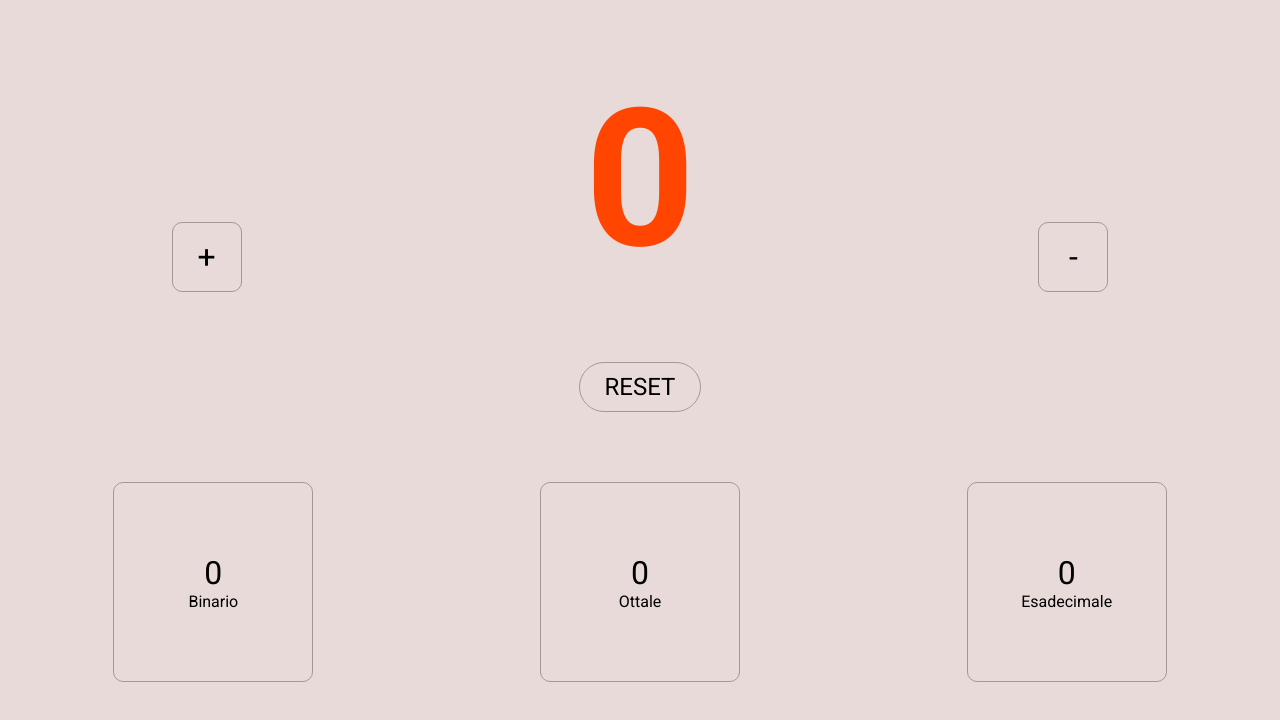
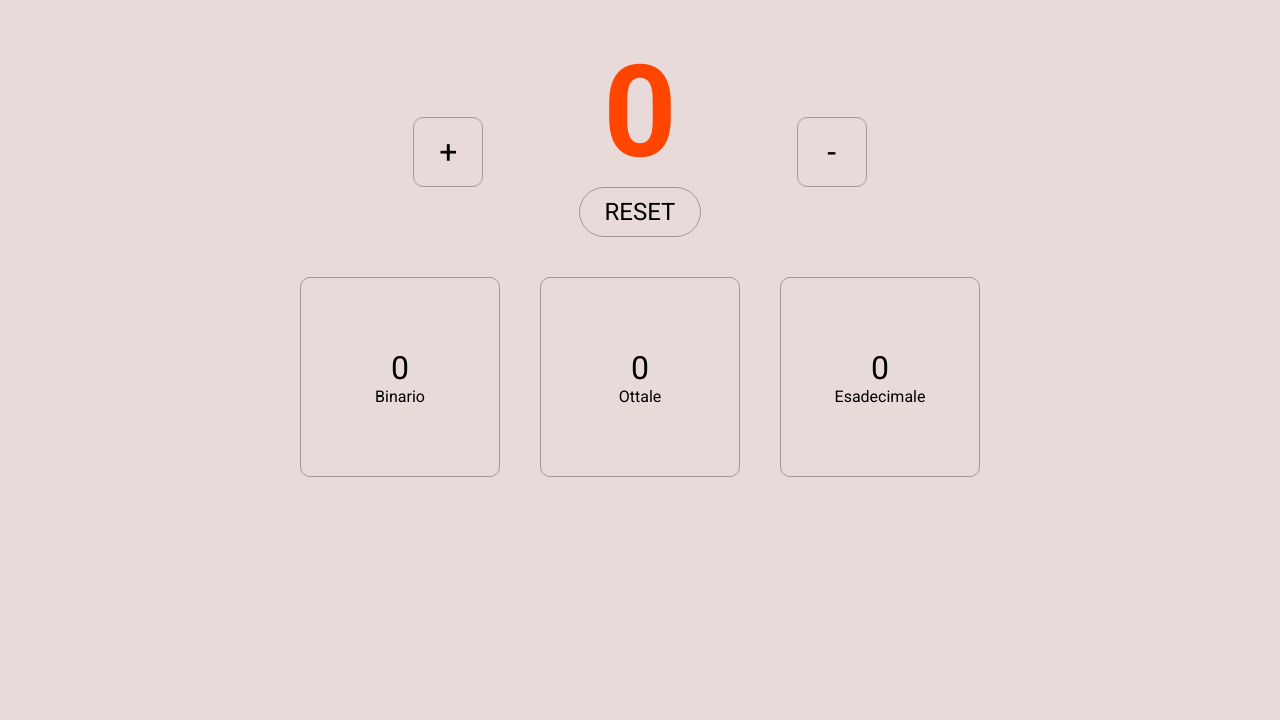
Before and after one commit to IlPiova/simple-counter, a plain HTML site: page index.html in a window 1280 px wide. Shown: the part 108-828 px from the top of the page. After the commit the page ends 800 px from the top, so only its background shows below. Drawn offline with Linux system fonts and the light colour scheme.

Commit message:
migliorie grafiche
migliorata gestione margini e gap dei container e ridotta larghezza massima container generale

```diff
--- a/assets/css/styles.css
+++ b/assets/css/styles.css
@@ -34,12 +34,12 @@ body {
 }
 
 .container {
-    width: 100%;
+    width: min-content;
     display: flex;
-    flex-direction: row;
+    gap: 40px;
     justify-content: space-around;
     align-items: end;
-    margin: 70px 0;
+    margin-top: 40px;
 }
 
 
@@ -57,11 +57,21 @@ body {
     height: 70px;
     background-color: inherit;
     padding: 15px;
+    margin: 0 80px;
     border-radius: 10px;
     border: 1px solid rgb(162, 152, 152);
     display: flex;
     align-items: center;
     justify-content: center;
+    user-select: none;
+    -webkit-user-select: none;
+    -moz-user-select: none;
+}
+
+.res {
+    font-size: 8em;
+    font-weight: 700;
+    color: orangered;
     user-select: none;
     -webkit-user-select: none;
     -moz-user-select: none;
@@ -99,12 +109,7 @@ body {
 
 
 
-.res {
-    font-size: 12em;
-    font-weight: 700;
-    color: orangered;
-    user-select: none;
-}
+
 
 #plus:hover, #minus:hover, #reset:hover {
     background-color: orangered;
@@ -119,8 +124,17 @@ body {
         text-decoration-color: orangered;
     }
 
+    .container {
+        width: 100%;
+        gap: 10px;
+    }
+
     .converted-container {
         width: 30%;
         height: fit-content;
     }
+
+    .ar-symbols {
+        margin: 0;
+    }
 }
```
